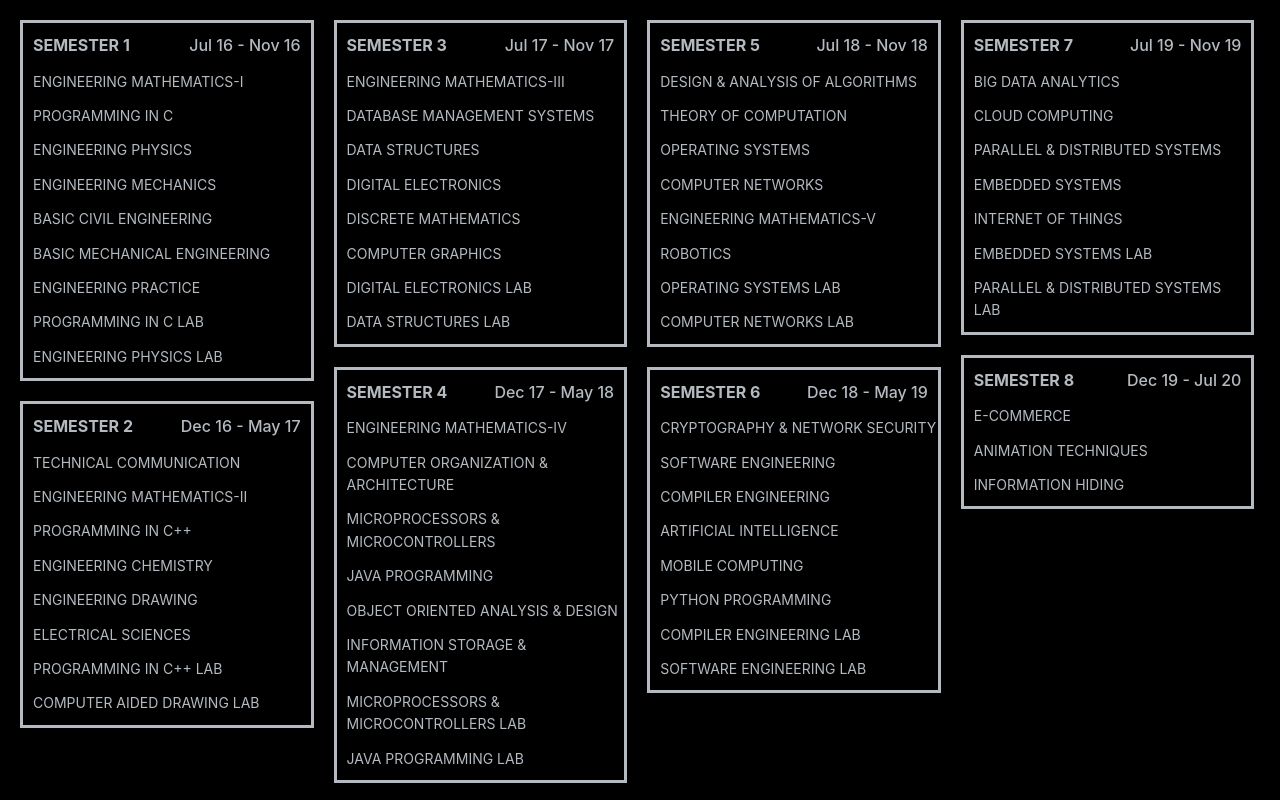
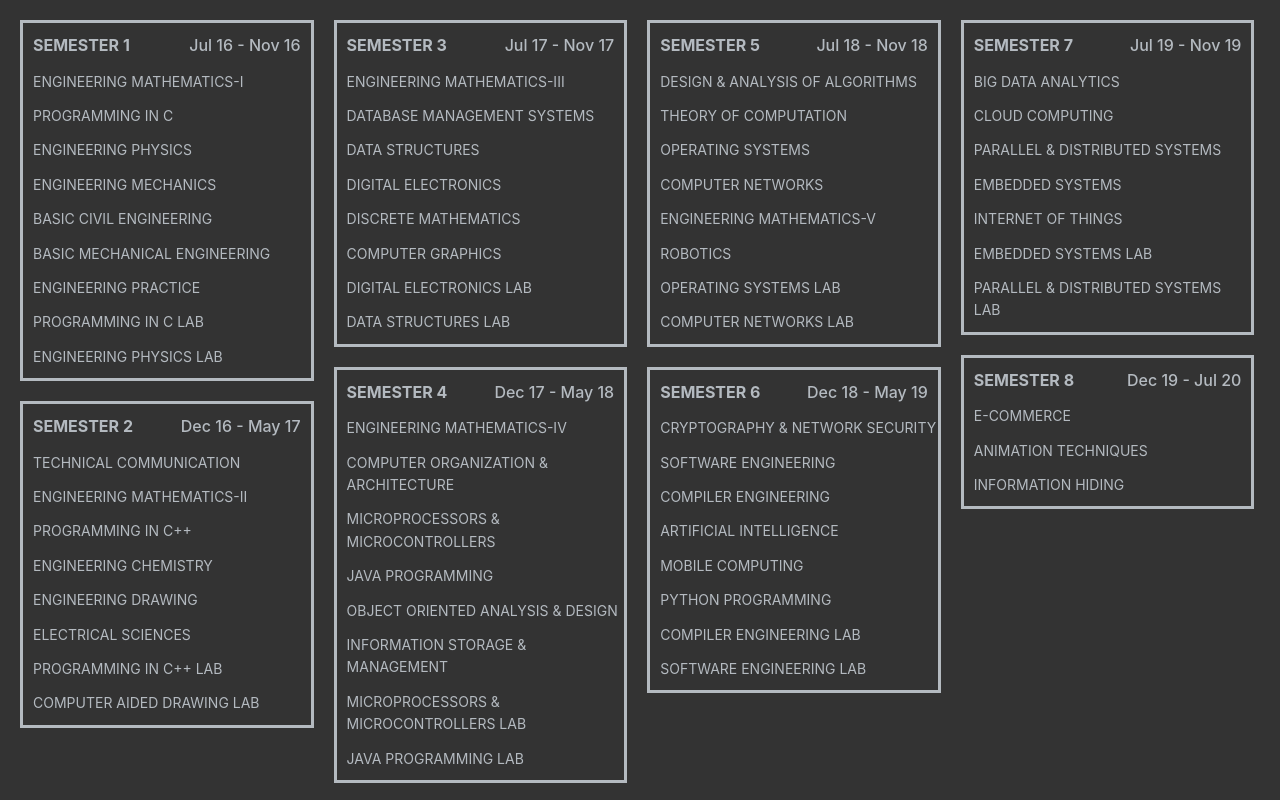
Before and after one commit to lokeshr7/coursework, a React (Create React App) app: page /UG in a window 1280 px wide. Built offline with nearby package versions, Linux system fonts and the light colour scheme.

Commit message:
Clearing the buffer

```diff
--- a/src/App.css
+++ b/src/App.css
@@ -1,5 +1,5 @@
 body{
-	background-color: black;
+	background-color: #333;
 	margin: 0;
 	padding: 0;
 	color: #B4BAC0;
```
Also changed, not shown: src/App.js (line endings or trailing spaces), 1 other file (tests, documents, lock files or other folders).
